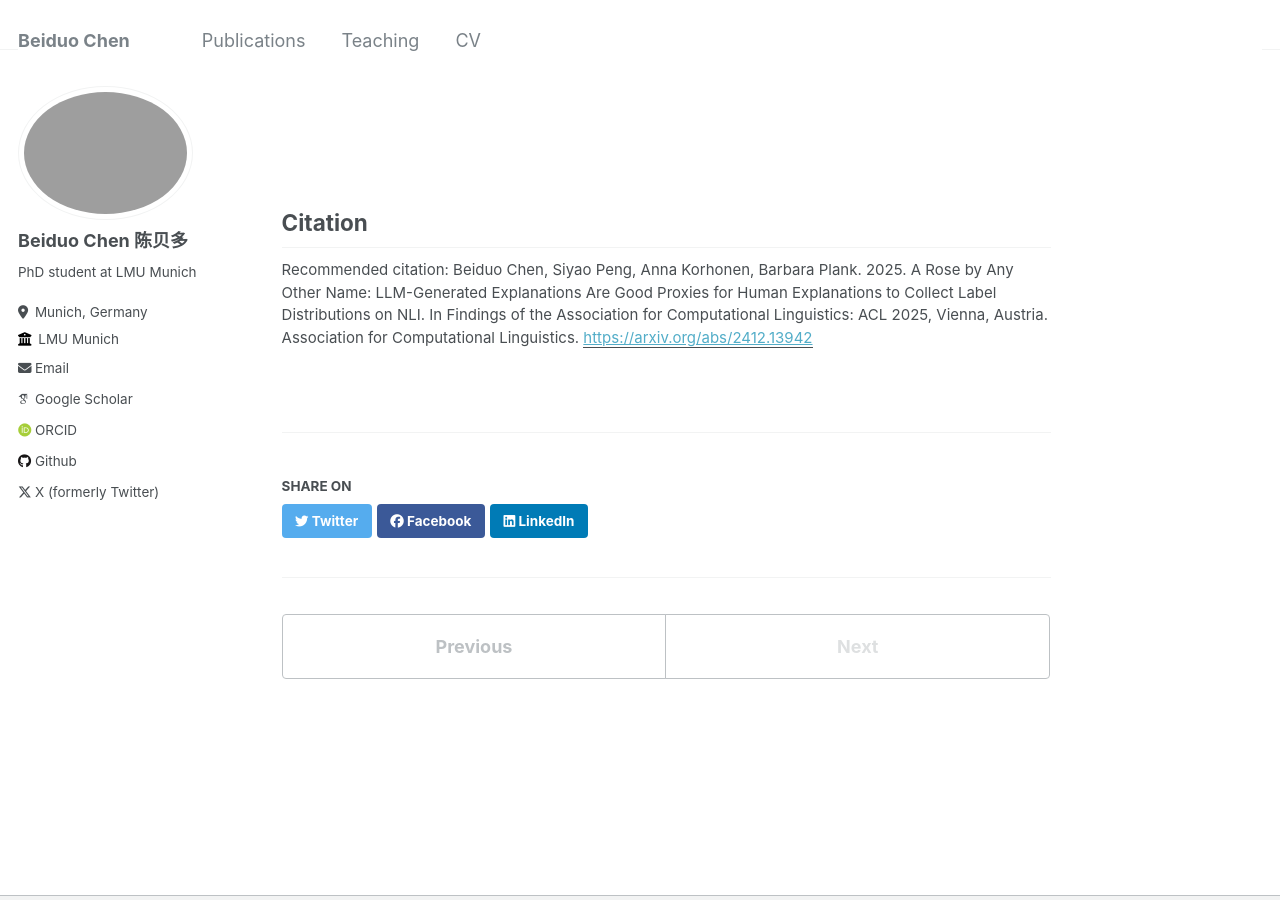
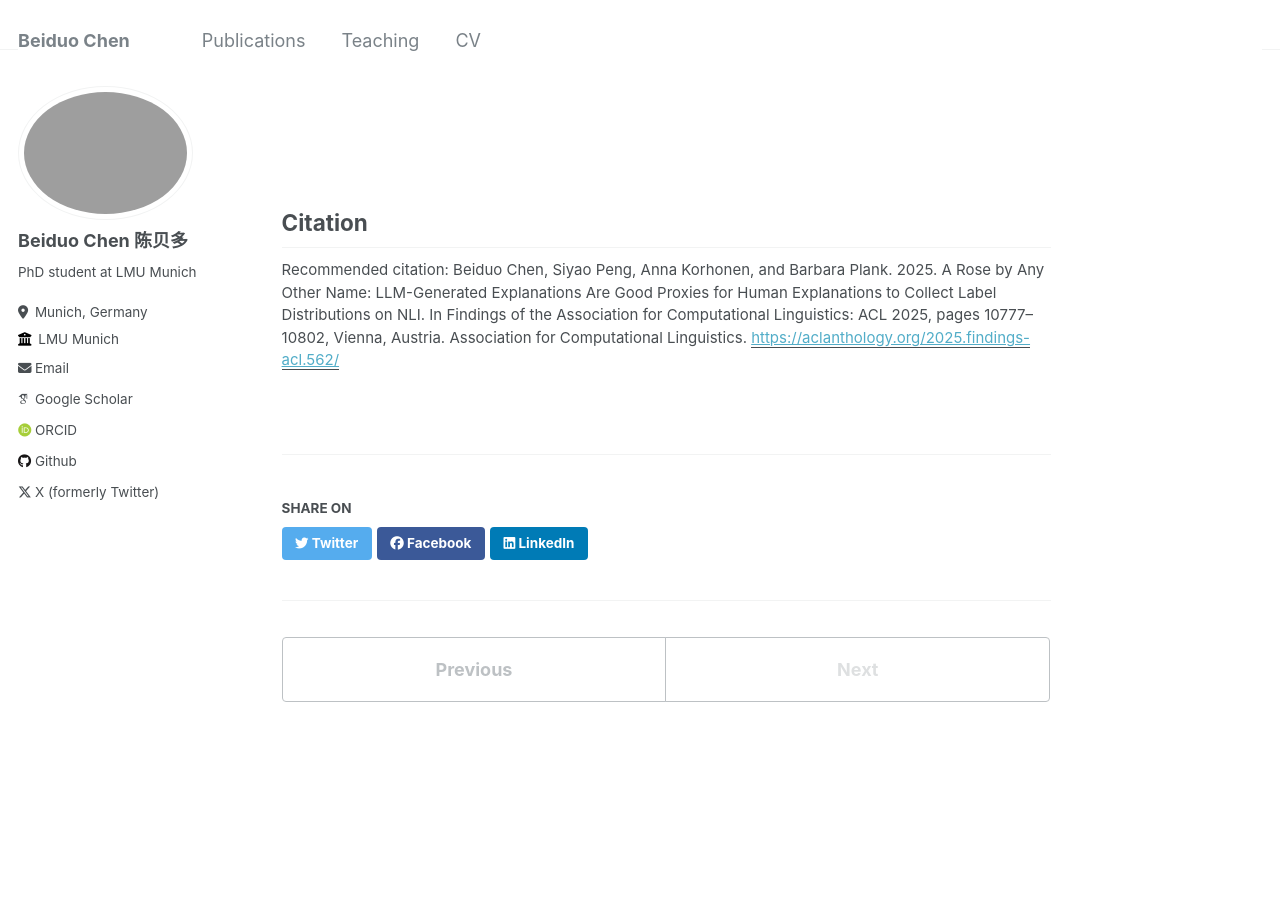
Before and after one commit to Mckysse/mckysse.github.io, a Jekyll site: the page built from _publications/2025-07-27-ROSE-number-7.md, in a window 1280 px wide and 900 px high, scrolled down 3255 px. Built offline with Jekyll 4.4.1, drawn with Linux system fonts in a browser that asks for light colours; some web fonts are replaced.

Commit message:
Update 2025-07-27-ROSE-number-7.md

```diff
--- a/_publications/2025-07-27-ROSE-number-7.md
+++ b/_publications/2025-07-27-ROSE-number-7.md
@@ -5,8 +5,8 @@ permalink: /publication/2025-07-27-ROSE-number-7
 excerpt: "This paper investigates whether large language models (LLMs) can generate explanations that effectively approximate human judgment distributions (HJDs) in natural language inference (NLI). By replacing human-written explanations with LLM-generated ones for a small set of human labels, the study finds that model explanations can match human performance in estimating HJDs, even on datasets lacking human explanations and in out-of-distribution settings."
 date: 2025-07-27
 venue: 'Findings of the Association for Computational Linguistics: ACL 2025'
-paperurl: 'https://arxiv.org/abs/2412.13942'
-citation: 'Beiduo Chen, Siyao Peng, Anna Korhonen, Barbara Plank. 2025. A Rose by Any Other Name: LLM-Generated Explanations Are Good Proxies for Human Explanations to Collect Label Distributions on NLI. In Findings of the Association for Computational Linguistics: ACL 2025, Vienna, Austria. Association for Computational Linguistics.'
+paperurl: 'https://aclanthology.org/2025.findings-acl.562/'
+citation: 'Beiduo Chen, Siyao Peng, Anna Korhonen, and Barbara Plank. 2025. A Rose by Any Other Name: LLM-Generated Explanations Are Good Proxies for Human Explanations to Collect Label Distributions on NLI. In Findings of the Association for Computational Linguistics: ACL 2025, pages 10777–10802, Vienna, Austria. Association for Computational Linguistics.'
 ---
 
 ## [Code](https://github.com/mainlp/MJD-Estimator/)
```
